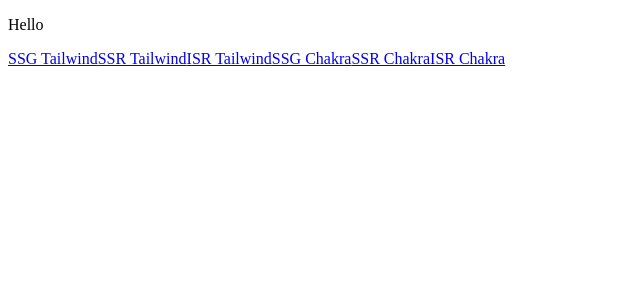
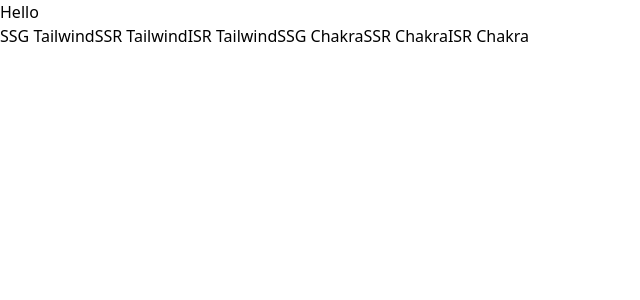
Before and after one commit to flavienbonvin/next-page-rendering, a Next.js app: page / in a window 1280 px wide. Shown: the top 300 px of the page, without its empty margins (0-640 px from the left). Built offline with nearby package versions, Linux system fonts and the light colour scheme.

Commit message:
Add tailwind to project

```diff
--- a/package.json
+++ b/package.json
@@ -22,11 +22,14 @@
     "@types/node": "18.6.4",
     "@types/react": "18.0.15",
     "@types/react-dom": "18.0.6",
+    "autoprefixer": "^10.4.8",
     "eslint": "8.21.0",
     "eslint-config-next": "12.2.4",
+    "postcss": "^8.4.14",
     "prettier": "2.7.1",
     "prettier-plugin-tailwindcss": "^0.1.13",
     "prisma": "^4.1.1",
+    "tailwindcss": "^3.1.8",
     "typescript": "4.7.4"
   }
 }
--- a/pages/_app.tsx
+++ b/pages/_app.tsx
@@ -1,4 +1,5 @@
 import type { AppProps } from "next/app"
+import "../styles/global.css"
 
 function MyApp({ Component, pageProps }: AppProps) {
   return <Component {...pageProps} />
--- /dev/null
+++ b/postcss.config.js
@@ -0,0 +1,6 @@
+module.exports = {
+  plugins: {
+    tailwindcss: {},
+    autoprefixer: {},
+  },
+}
--- /dev/null
+++ b/styles/global.css
@@ -0,0 +1,3 @@
+@tailwind base;
+@tailwind components;
+@tailwind utilities;
--- /dev/null
+++ b/tailwind.config.js
@@ -0,0 +1,11 @@
+/** @type {import('tailwindcss').Config} */
+module.exports = {
+  content: [
+    "./pages/**/*.{js,ts,jsx,tsx}",
+    "./components/**/*.{js,ts,jsx,tsx}",
+  ],
+  theme: {
+    extend: {},
+  },
+  plugins: [],
+}
```
Also changed, not shown: 1 other file (tests, documents, lock files or other folders).
